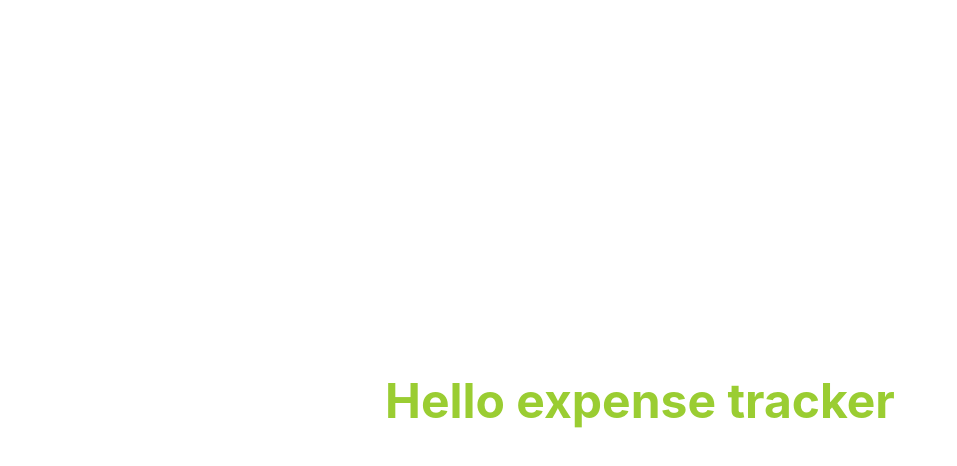
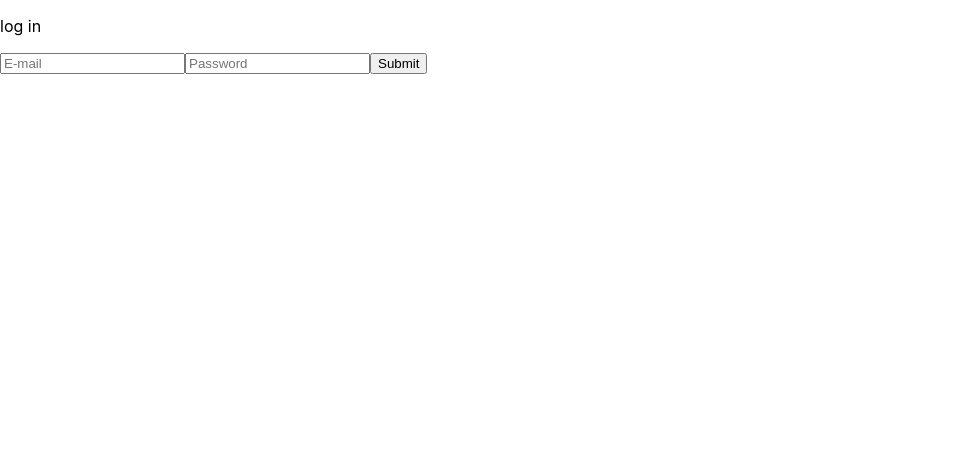
Before and after one commit to chamalkaMarasinghe/expense-tracker-demo-serverless, a React (Create React App) app: page /login in a window 1280 px wide. Shown: the top 466 px of the page, without its empty margins (0-957 px from the left). Built offline with nearby package versions, Linux system fonts and the light colour scheme.

Commit message:
firebase email, password authentication

```diff
--- a/package.json
+++ b/package.json
@@ -6,8 +6,11 @@
     "@testing-library/jest-dom": "^5.17.0",
     "@testing-library/react": "^13.4.0",
     "@testing-library/user-event": "^13.5.0",
+    "dotenv": "^16.4.1",
+    "firebase": "^10.8.0",
     "react": "^18.2.0",
     "react-dom": "^18.2.0",
+    "react-router-dom": "^6.22.0",
     "react-scripts": "5.0.1",
     "web-vitals": "^2.1.4"
   },
--- a/src/App.css
+++ b/src/App.css
@@ -1,5 +1,6 @@
 .app-inner-wrapper{
   display: flex;
+  flex-direction: column;
   flex-grow: 1;
   height: 100vh;
   justify-content: center;
--- a/src/App.js
+++ b/src/App.js
@@ -1,11 +1,18 @@
+import React from 'react';
+import { BrowserRouter, Routes, Route } from 'react-router-dom';
 import './App.css';
+import Home from './scenes/home/home'
+import Login from './scenes/login/login'
 
 function App() {
   return (
     <div className="App">
-      <div className='app-inner-wrapper'>
-        <p className='hello-text'>Hello expense tracker</p>
-      </div>
+      <BrowserRouter>
+        <Routes>
+          <Route path='/' element={<Home />}/>
+          <Route path='/login' element={<Login />}/>
+        </Routes>
+      </BrowserRouter>
     </div>
   );
 }
--- /dev/null
+++ b/src/firebase.js
@@ -0,0 +1,16 @@
+import { initializeApp } from "firebase/app";
+import { getAuth } from "firebase/auth";
+// import dotenv from 'dotenv';
+// dotenv.config();
+
+const firebaseConfig = {
+    apiKey: "AIzaSyCMxIsW1TrfUwRVCGYsONv0j1edxdiqe8s",
+    authDomain: "expense-tracker-demo-6ab16.firebaseapp.com",
+    projectId: "expense-tracker-demo-6ab16",
+    storageBucket: "expense-tracker-demo-6ab16.appspot.com",
+    messagingSenderId: "980179188239",
+    appId: "1:980179188239:web:f69267ae0484d08aed017a"
+};
+
+const app = initializeApp(firebaseConfig);
+export const auth = getAuth();
--- /dev/null
+++ b/src/scenes/home/home.jsx
@@ -0,0 +1,16 @@
+import React from "react";
+import { useNavigate } from "react-router-dom";
+
+const Home = () => {
+
+    const navigate = useNavigate();
+
+    return(
+        <div className='app-inner-wrapper'>
+            <p className='hello-text'>Hello expense tracker</p>
+            <button onClick={() => {navigate('/login')}}>Log In</button>
+        </div>
+    );
+};
+
+export default Home;
--- /dev/null
+++ b/src/scenes/login/login.jsx
@@ -0,0 +1,43 @@
+import React from "react";
+import { useState } from "react";
+import { createUserWithEmailAndPassword, signInWithEmailAndPassword  } from 'firebase/auth'
+import {auth} from '../../firebase'
+
+const Login = () => {
+
+    const [email, setEmail] = useState('');
+    const [pw, setPw] = useState('');
+    const [error, setError] = useState(false);
+
+    const handleSubmit = (e) => {
+
+        e.preventDefault();
+
+        signInWithEmailAndPassword(auth, email, pw)
+            .then((userCredential) => {
+                setError(false);
+                // Signed up
+                const user = userCredential.user;
+                console.log(user);
+            })
+            .catch((error) => {
+                setError(true);
+            });
+    }
+
+    return(
+        <div>
+            <p>log in</p>
+            <form>
+                <input type="email" name="email" placeholder="E-mail" value={email} onChange={(e) => {setEmail(e.target.value)}}/>
+                <input type="password" name="pw" placeholder="Password" value={pw} onChange={(e) => {setPw(e.target.value)}}/>
+                <input type="submit" name="submit" onClick={(e) => {handleSubmit(e)}} />
+                {
+                    error ? <span>Invalid E-mail or Password!</span> : null
+                }
+            </form>
+        </div>
+    );
+};
+
+export default Login;
```
Also changed, not shown: 2 other files (tests, documents, lock files or other folders).
